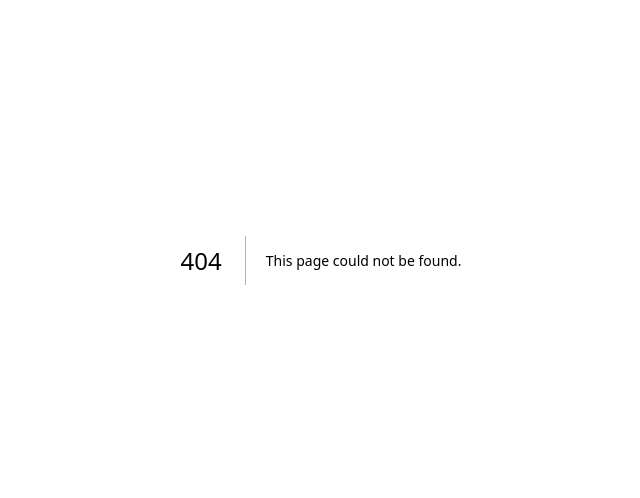
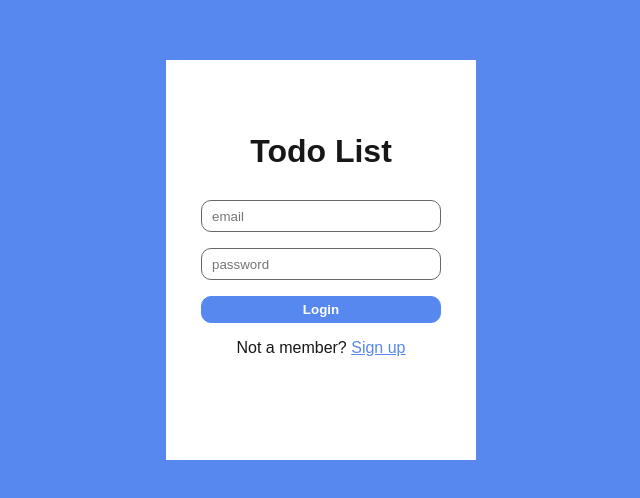
Before and after one commit to SaraiRojas/todo-list-app-CS, a Next.js app in the folder todo-list-app/: page /login in a window 1280 px wide. Before the commit this address had no page. Shown: the part 140-638 px from the top of the page, without its empty margins (319-959 px from the left). Built offline with nearby package versions, Linux system fonts and the light colour scheme.

Commit message:
feat: create and style login page

```diff
--- a/todo-list-app/package.json
+++ b/todo-list-app/package.json
@@ -6,7 +6,8 @@
     "dev": "next dev --turbopack",
     "build": "next build",
     "start": "next start",
-    "lint": "next lint"
+    "lint": "next lint",
+    "prettier-fix": "prettier --write ./src/"
   },
   "dependencies": {
     "next": "15.1.7",
--- a/todo-list-app/src/app/globals.css
+++ b/todo-list-app/src/app/globals.css
@@ -1,6 +1,9 @@
 :root {
   --background: #ffffff;
   --foreground: #171717;
+
+  --main-color: #5788ef;
+  --secundary-color: #ffffff;
 }
 
 @media (prefers-color-scheme: dark) {
@@ -13,6 +16,7 @@
 html,
 body {
   max-width: 100vw;
+  height: 100%;
   overflow-x: hidden;
 }
 
--- a/todo-list-app/src/app/layout.js
+++ b/todo-list-app/src/app/layout.js
@@ -1,20 +1,21 @@
-import { Geist, Geist_Mono } from "next/font/google";
-import "./globals.css";
+import { Geist, Geist_Mono } from 'next/font/google'
+import './globals.css'
 
 const geistSans = Geist({
-  variable: "--font-geist-sans",
-  subsets: ["latin"],
-});
+  variable: '--font-geist-sans',
+  subsets: ['latin'],
+})
 
 const geistMono = Geist_Mono({
-  variable: "--font-geist-mono",
-  subsets: ["latin"],
-});
+  variable: '--font-geist-mono',
+  subsets: ['latin'],
+})
 
 export const metadata = {
-  title: "Create Next App",
-  description: "Generated by create next app",
-};
+  title: 'Todo list application',
+  description:
+    'Application to create a list of tasks that you want or need to do',
+}
 
 export default function RootLayout({ children }) {
   return (
@@ -23,5 +24,5 @@ export default function RootLayout({ children }) {
         {children}
       </body>
     </html>
-  );
+  )
 }
--- /dev/null
+++ b/todo-list-app/src/app/login/page.jsx
@@ -0,0 +1,13 @@
+import { LoginForm } from '@/components/LoginForm/LoginForm'
+import styles from './page.module.css'
+
+export default function Login() {
+  return (
+    <main className={styles.main}>
+      <div className={styles.formContainer}>
+        <h1 className={styles.formTitle}>Todo List</h1>
+        <LoginForm></LoginForm>
+      </div>
+    </main>
+  )
+}
--- /dev/null
+++ b/todo-list-app/src/app/login/page.module.css
@@ -0,0 +1,17 @@
+.main {
+  height: 100%;
+  background-color: var(--main-color);
+  display: flex;
+  justify-content: center;
+  align-items: center;
+}
+
+.formContainer {
+  display: flex;
+  flex-direction: column;
+  align-items: center;
+  justify-content: center;
+  height: 50%;
+  padding: 0 20px;
+  background-color: var(--secundary-color);
+}
--- a/todo-list-app/src/app/page.js
+++ b/todo-list-app/src/app/page.js
@@ -1,5 +1,5 @@
-import Image from "next/image";
-import styles from "./page.module.css";
+import Image from 'next/image'
+import styles from './page.module.css'
 
 export default function Home() {
   return (
@@ -91,5 +91,5 @@ export default function Home() {
         </a>
       </footer>
     </div>
-  );
+  )
 }
--- /dev/null
+++ b/todo-list-app/src/components/LoginForm/LoginForm.jsx
@@ -0,0 +1,26 @@
+import styles from './LoginForm.module.css'
+
+export const LoginForm = () => {
+  return (
+    <form className={styles.form}>
+      <input
+        className={styles.formInput}
+        type="email"
+        placeholder="email"
+        required
+      />
+      <input
+        className={styles.formInput}
+        type="password"
+        placeholder="password"
+        required
+      />
+      <button className={styles.formBtn} type="submit">
+        Login
+      </button>
+      <p className={styles.formSignUp}>
+        Not a member? <span className={styles.formLink}>Sign up</span>
+      </p>
+    </form>
+  )
+}
--- /dev/null
+++ b/todo-list-app/src/components/LoginForm/LoginForm.module.css
@@ -0,0 +1,35 @@
+.form {
+  padding: 30px 15px;
+  display: flex;
+  flex-direction: column;
+  gap: 1rem;
+  font-size: 1.2rem;
+}
+
+.formInput {
+  border-radius: 10px;
+  border: 1px #676767 solid;
+  height: 2rem;
+  width: 15rem;
+  padding: 0 10px;
+}
+
+.formBtn {
+  padding: 5px 10px;
+  background-color: var(--main-color);
+  color: var(--secundary-color);
+  border: 1px var(--main-color) solid;
+  border-radius: 10px;
+  font-weight: bold;
+}
+
+.formSignUp {
+  text-align: center;
+  font-size: 1rem;
+  padding: 0px 10px;
+}
+
+.formLink {
+  color: var(--main-color);
+  text-decoration: underline;
+}
```
